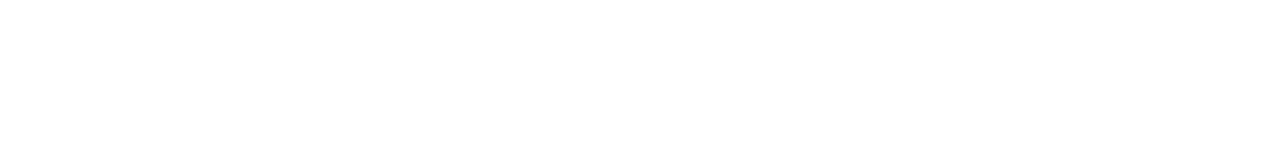
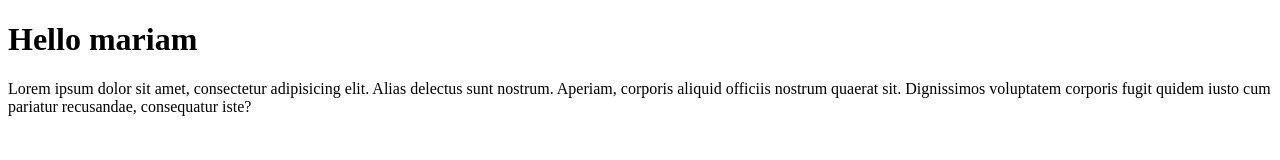
Before and after one commit to MariiamRez/wad24_first_repo, a plain HTML site: page index.html in a window 1280 px wide. Drawn offline with Linux system fonts and the light colour scheme.

Commit message:
Start CSS style

```diff
--- a/index.html
+++ b/index.html
@@ -6,7 +6,8 @@
     <title>Document</title>
 </head>
 <body>
-    <h1></h1>
+    <h1>Hello mariam</h1>
+    <p>Lorem ipsum dolor sit amet, consectetur adipisicing elit. Alias delectus sunt nostrum. Aperiam, corporis aliquid officiis nostrum quaerat sit. Dignissimos voluptatem corporis fugit quidem iusto cum pariatur recusandae, consequatur iste?</p>
 
 </body>
 </html>
--- /dev/null
+++ b/style.css
@@ -0,0 +1,3 @@
+body{
+    background-color: red;
+}
```
